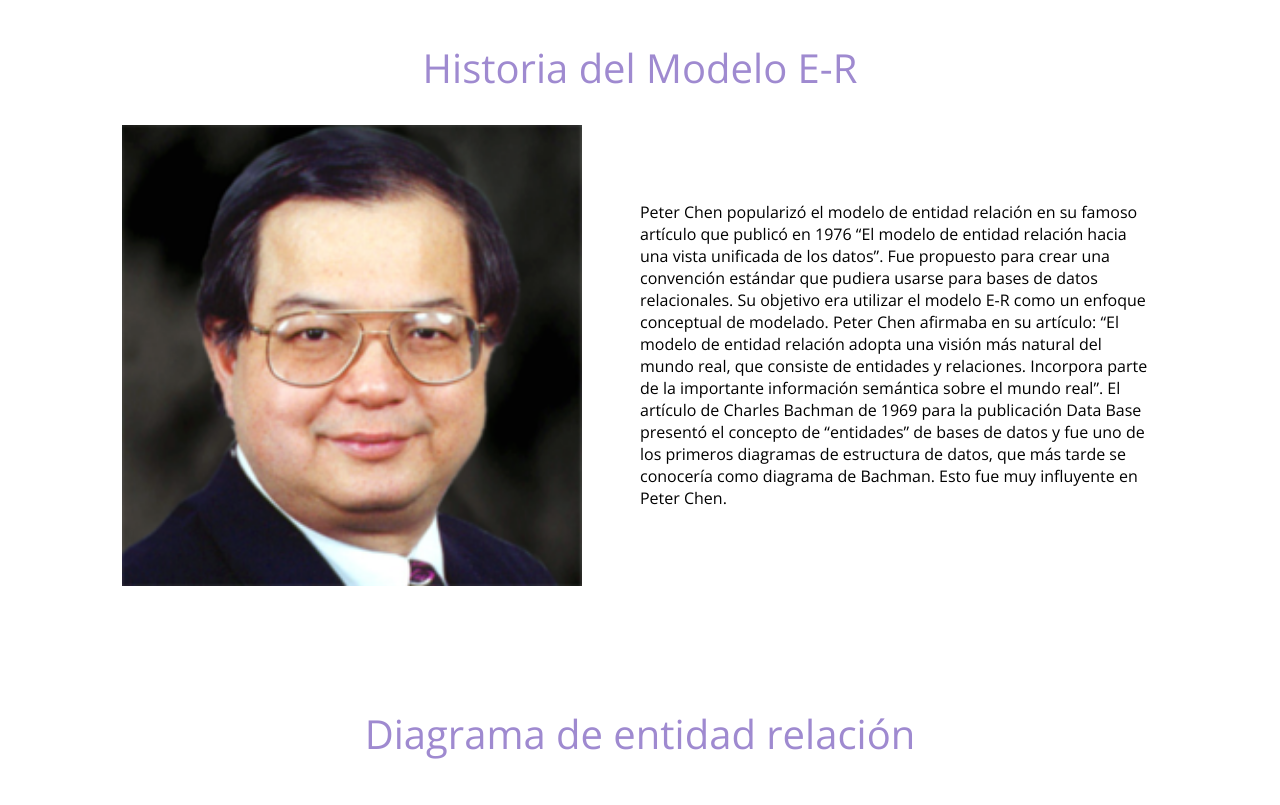
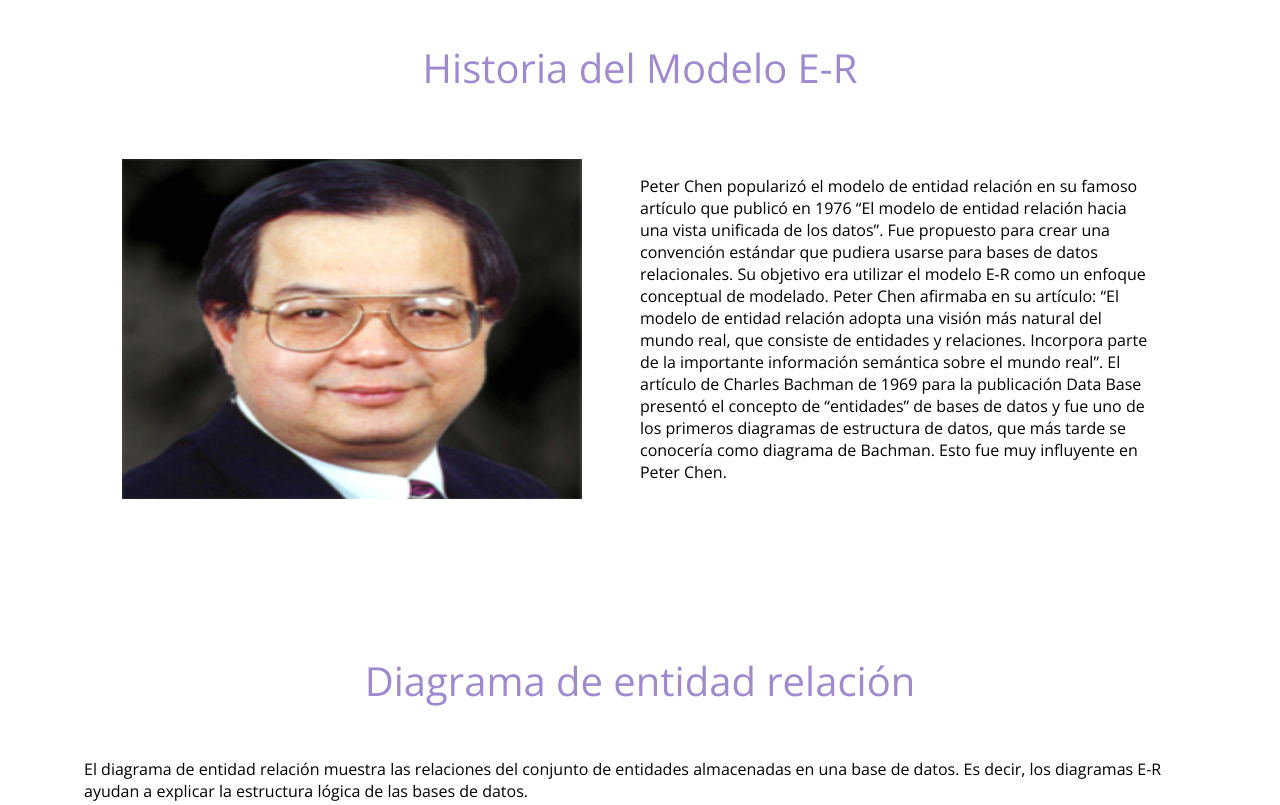
Before and after one commit to fernandofernandezuy/ModeloER, a plain HTML site: page index.html in a window 1280 px wide. Shown: the part 820-1625 px from the top of the page. Drawn offline with nearby package versions, Linux system fonts and the light colour scheme.

Commit message:
Imagen Peter Chen

```diff
--- a/estilos.css
+++ b/estilos.css
@@ -52,6 +52,10 @@ body{
 }
 
 /* Services */
+
+.peter {
+    height: 340px;
+}
 
 .subtitulo{
     color: #9f8ad0;
--- a/index.html
+++ b/index.html
@@ -47,7 +47,7 @@
         <section class="services contenedor" id="servicio">
             <h2 class="subtitulo">Historia del Modelo E-R</h2>
             <div class="contenedor-servicio">
-                <img src="img/PeterChen.jpg" alt="">
+                <img class="peter" src="img/PeterChen.jpg" alt="">
                 <div class="checklist-servicio">
                     <div class="service">
 
```
